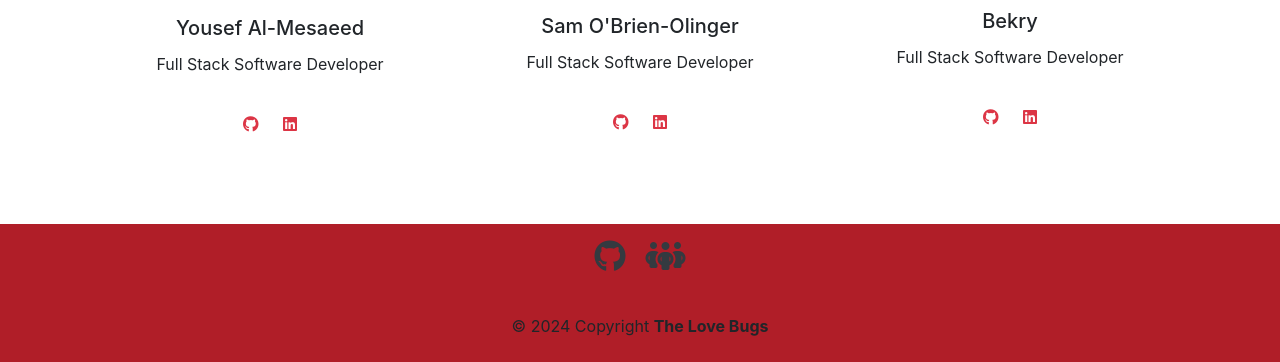
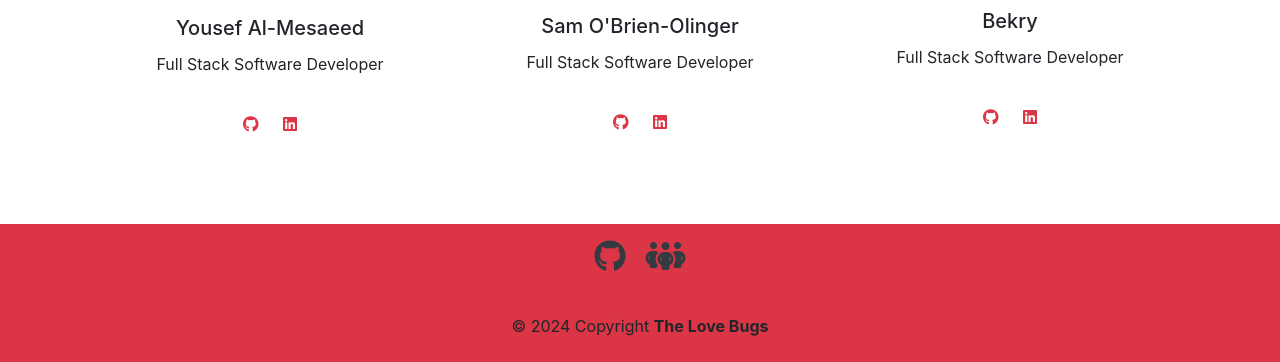
Before and after one commit to VCGithubCode/the-love-bugs, a Django app: page /about/ in a window 1280 px wide. Shown: the part 1109-1471 px from the top of the page. Run offline with Django 3.2, Linux system fonts and the light colour scheme; some libraries are stand-ins or nearby versions.

Commit message:
fixed footer color

```diff
--- a/home/static/home/css/profile_view.css
+++ b/home/static/home/css/profile_view.css
@@ -9,5 +9,4 @@ body {
 
 .profile-container {
   margin-top: 19rem; /* Adjust the top margin as needed */
-  margin-bottom: 14rem; /* Adjust the bottom margin as needed */
 }
--- a/templates/base.html
+++ b/templates/base.html
@@ -99,7 +99,7 @@
       {% block content %} {% endblock %}
   </main>
 
-  <footer class="text-center text-lg-start" style="background-color: rgba(176, 30, 40);">
+  <footer class="text-center text-lg-start bg-danger">
       <div class="container d-flex justify-content-center py-3">
             <!-- Social media buttons -->
             <a href="https://github.com/VCGithubCode/the-love-bugs" class="card-link text-dark" target="_blank"><i class="fa-brands fa-github fa-2x"></i></a>
```
Also changed, not shown: static/css/style.css (+0 -117 lines).
